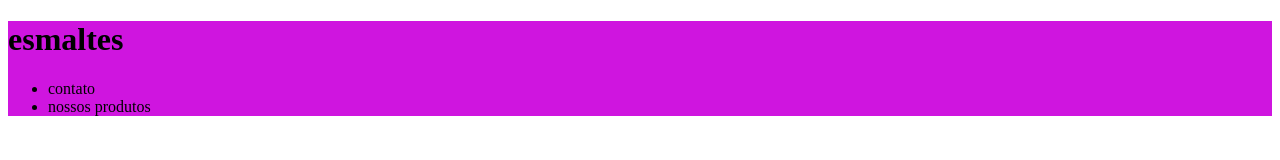
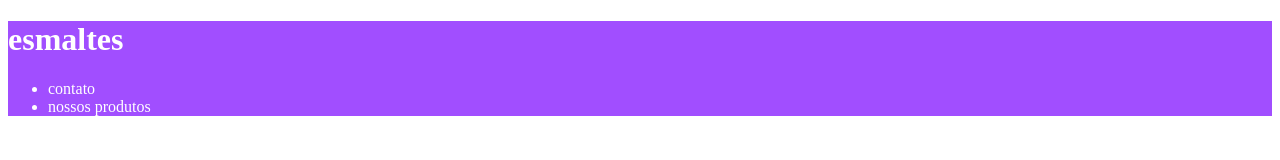
Before and after one commit to yletxz/esmaltes-, a plain HTML site: page index.html in a window 1280 px wide. Drawn offline with Linux system fonts and the light colour scheme.

Commit message:
Add files via upload

```diff
--- a/style.css
+++ b/style.css
@@ -1,5 +1,5 @@
 .a{
 
-background-color: #CF15DF;
-
+background-color: #a14eff;
+color: white
 }
```
Also changed, not shown: alurastart logo 1.png (added).
